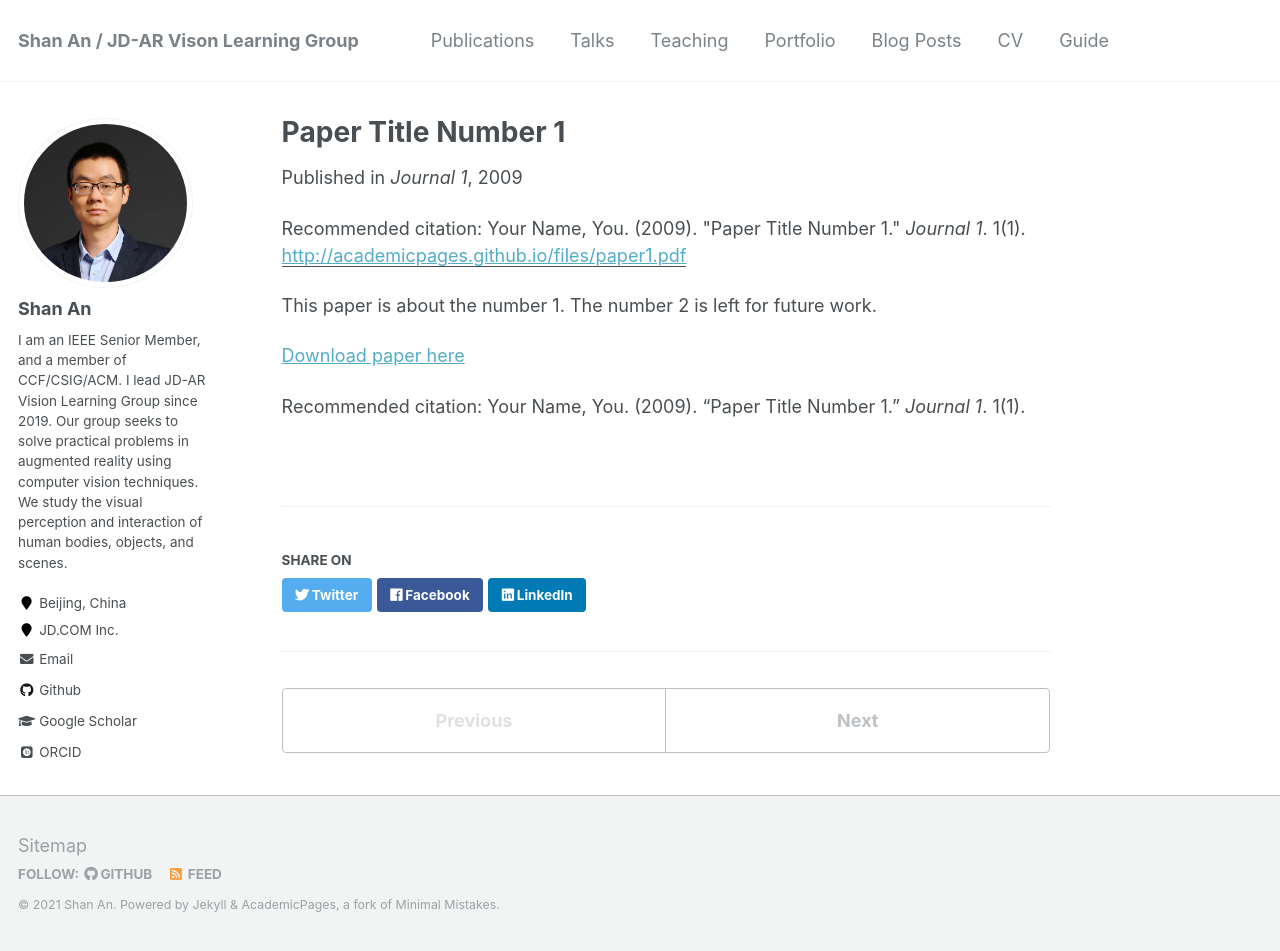
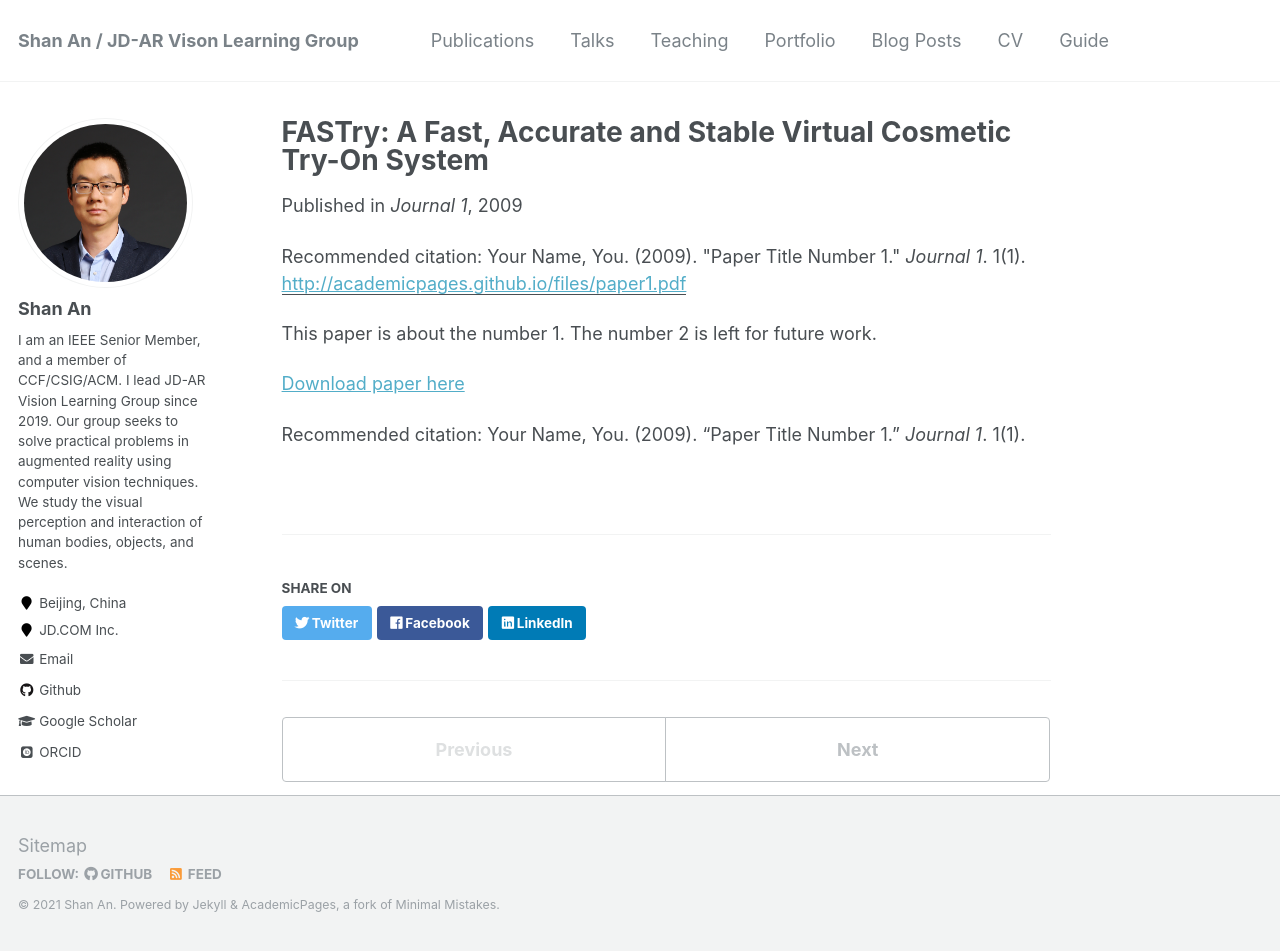
Before and after one commit to anshan-XR-ROB/anshan-XR-ROB.github.io, a Jekyll site: the page built from _publications/2009-10-01-paper-title-number-1.md, in a window 1280 px wide and 951 px high. Built offline with Jekyll 4.4.1, drawn with Linux system fonts in a browser that asks for light colours; some web fonts are replaced.

Commit message:
Update 2009-10-01-paper-title-number-1.md

```diff
--- a/_publications/2009-10-01-paper-title-number-1.md
+++ b/_publications/2009-10-01-paper-title-number-1.md
@@ -1,5 +1,5 @@
 ---
-title: "Paper Title Number 1"
+title: "FASTry: A Fast, Accurate and Stable Virtual Cosmetic Try-On System"
 collection: publications
 permalink: /publication/2009-10-01-paper-title-number-1
 excerpt: 'This paper is about the number 1. The number 2 is left for future work.'
```
